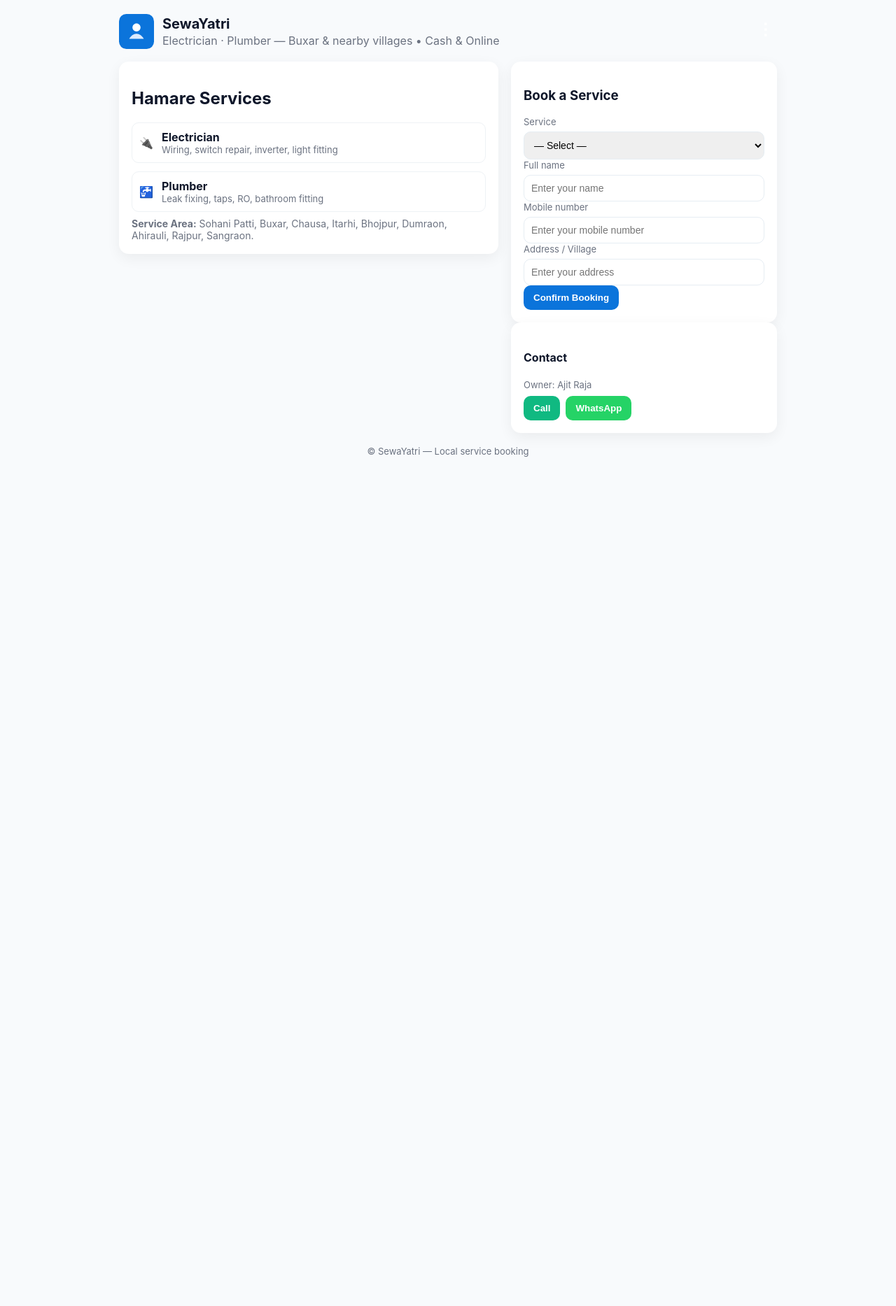
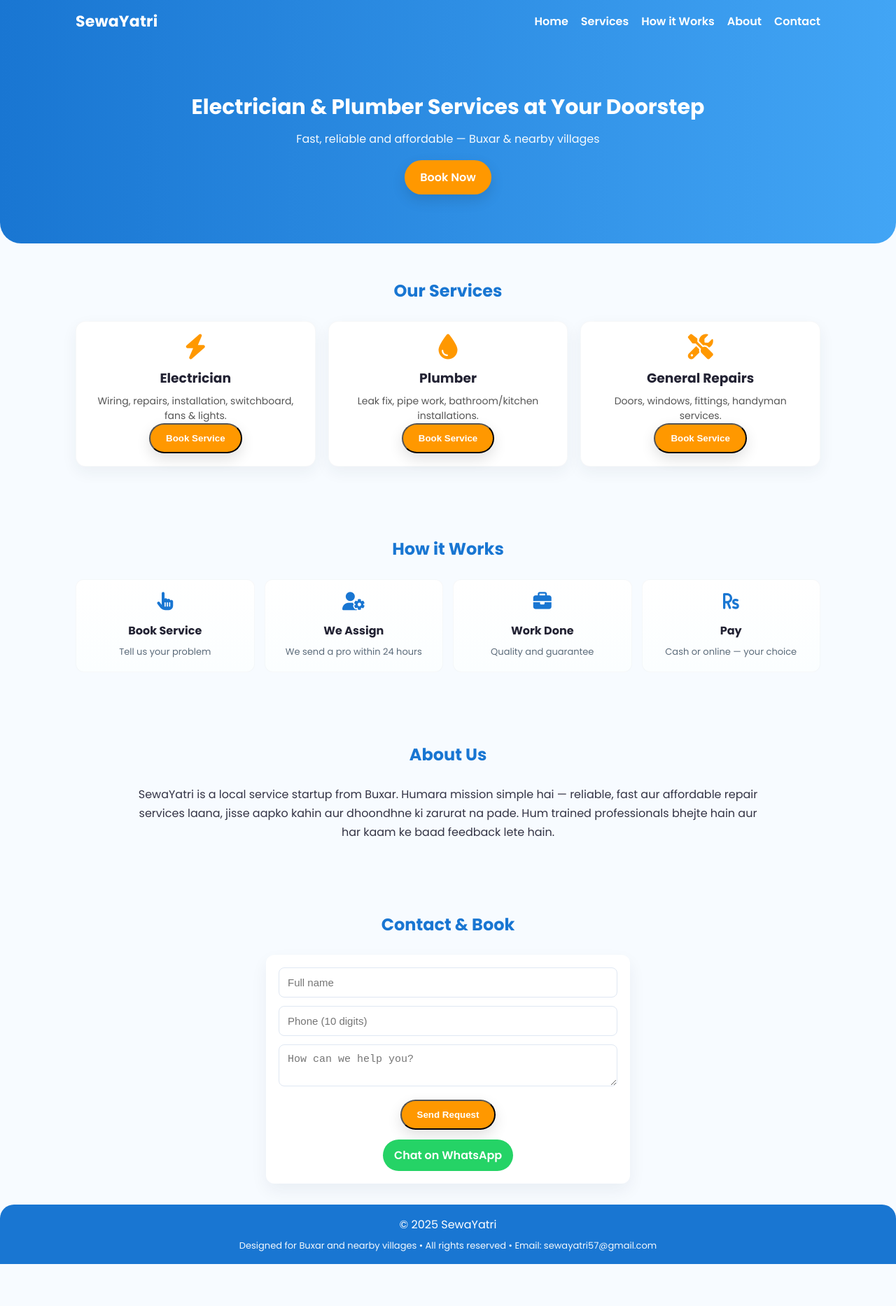
Before and after one commit to Sewayatri/Sewayatri, a plain HTML site: page index.html in a window 1280 px wide. Shown: the whole page at 70% size. Before the commit the page ends 800 px from the top, so only its background shows below. Drawn offline with Linux system fonts and the light colour scheme.

Commit message:
Update index.html

```diff
--- a/index.html
+++ b/index.html
@@ -1,145 +1,191 @@
 <!doctype html>
-<html lang="hi">
+<html lang="en">
 <head>
 <meta charset="utf-8" />
 <meta name="viewport" content="width=device-width,initial-scale=1" />
-
-  <!-- SEO Title -->
-  <title>SewaYatri - Electrician & Plumber Services in Buxar</title>
-
-  <!-- SEO Description & Keywords -->
-  <meta name="description" content="SewaYatri provides electrician and plumber services in Buxar and nearby villages. Book online or call us for quick service. Cash & online payments accepted.">
-  <meta name="keywords" content="SewaYatri, electrician in Buxar, plumber in Buxar, electrician near me, plumber near me, electric repair, plumbing service, Ajit Raja">
-  <meta name="author" content="SewaYatri">
-
-  <!-- Social Media Preview (Open Graph) -->
-  <meta property="og:title" content="SewaYatri - Electrician & Plumber Services in Buxar">
-  <meta property="og:description" content="Book reliable electrician and plumber services in Buxar and nearby villages.">
-  <meta property="og:type" content="website">
-  <meta property="og:url" content="https://sewayatri.github.io/Sewayatri/">
-  <meta property="og:image" content="https://sewayatri.github.io/Sewayatri/logo.png">
-
-  <!-- Canonical URL -->
-  <link rel="canonical" href="https://sewayatri.github.io/Sewayatri/">
-
+<title>SewaYatri - Electrician & Plumber Services</title>
+<link rel="manifest" href="/manifest.json" />
+<meta name="theme-color" content="#1976d2" />
+<link href="https://fonts.googleapis.com/css2?family=Poppins:wght@400;600;700&display=swap" rel="stylesheet">
+<script src="https://kit.fontawesome.com/4b9ba14b0a.js" crossorigin="anonymous"></script>
 <style>
-    :root{
-      --accent:#0b74db;--muted:#6b7280;--card:#ffffff;--bg:#f3f4f6;--radius:14px;
-      font-family: Inter, system-ui, -apple-system, 'Segoe UI', Roboto, 'Noto Sans', 'Helvetica Neue', Arial;
-    }
-    *{box-sizing:border-box}html,body{height:100%;margin:0;background:#f8fafc;color:#0f172a}
-    .container{max-width:980px;margin:0 auto;padding:20px}
-    header{display:flex;gap:16px;align-items:center;justify-content:space-between}
-    .logo{display:flex;align-items:center;gap:12px}
-    .logo svg{width:50px;height:50px}
-    h1{font-size:20px;margin:0}p.lead{margin:2px 0 0;color:var(--muted)}
-    nav{position:relative}
-    .menu-btn{background:none;border:none;font-size:24px;cursor:pointer}
-    .dropdown{display:none;position:absolute;right:0;top:30px;background:var(--card);border-radius:var(--radius);box-shadow:0 4px 12px rgba(0,0,0,0.1);overflow:hidden}
-    .dropdown a{display:block;padding:10px 16px;color:#0f172a;text-decoration:none;font-size:14px}
-    .dropdown a:hover{background:#f3f4f6}
-    .grid{display:grid;grid-template-columns:1fr 380px;gap:18px;margin-top:18px}
-    @media(max-width:880px){.grid{grid-template-columns:1fr}}
-    .card{background:var(--card);border-radius:var(--radius);padding:18px;box-shadow:0 6px 20px rgba(12,15,20,0.06)}
-    .services{display:flex;flex-direction:column;gap:12px}
-    .svc{display:flex;align-items:center;gap:12px;padding:10px;border-radius:10px;border:1px solid #eef2f5}
-    .svc h3{margin:0;font-size:16px}
-    .areas{font-size:14px;color:var(--muted);margin-top:8px}
-    form label{font-size:13px;color:var(--muted);display:block;margin-bottom:6px}
-    input,select,textarea{width:100%;padding:10px;border-radius:10px;border:1px solid #e6edf3;font-size:14px}
-    button{background:var(--accent);color:#fff;border:0;padding:10px 14px;border-radius:10px;font-weight:600;cursor:pointer}
-    .small{font-size:13px;color:var(--muted)}
-    footer{margin-top:18px;text-align:center;color:var(--muted);font-size:13px}
-    .modal-backdrop{position:fixed;inset:0;background:rgba(2,6,23,0.46);display:flex;align-items:center;justify-content:center;opacity:0;pointer-events:none;transition:all .18s}
-    .modal{background:var(--card);padding:18px;border-radius:14px;max-width:480px;width:92%}
-    .modal-backdrop.show{opacity:1;pointer-events:auto}
-    .toast{position:fixed;right:18px;bottom:18px;background:#0b74db;color:#fff;padding:10px 14px;border-radius:10px;display:none}
-    .toast.show{display:block}
+:root{--primary:#1976d2;--primary-2:#42a5f5;--accent:#ff9800;--bg:#f7fbff;--card:#fff;--text:#223;--radius:14px}
+*{box-sizing:border-box;margin:0;padding:0}
+body{font-family:'Poppins',sans-serif;background:var(--bg);color:var(--text);-webkit-font-smoothing:antialiased}
+a{text-decoration:none;color:inherit}
+header{background:linear-gradient(90deg,var(--primary),var(--primary-2));color:white;padding:14px 20px;position:sticky;top:0;z-index:999}
+.container{max-width:1100px;margin:0 auto;padding:0 18px}
+nav{display:flex;align-items:center;justify-content:space-between}
+.logo{font-weight:700;font-size:22px;letter-spacing:0.2px}
+.menu{display:flex;gap:18px;list-style:none}
+.menu a{color:white;font-weight:600}
+.menu-toggle{display:none;font-size:22px;cursor:pointer}
+.hero{padding:70px 0;text-align:center;color:white;background:linear-gradient(90deg,var(--primary),var(--primary-2));border-bottom-left-radius:30px;border-bottom-right-radius:30px}
+.hero h1{font-size:30px;margin-bottom:10px}
+.hero p{opacity:0.95;margin-bottom:18px}
+.btn{display:inline-block;background:var(--accent);color:#fff;padding:12px 22px;border-radius:30px;font-weight:600;box-shadow:0 8px 20px rgba(0,0,0,0.12)}
+.section{padding:50px 0}
+h2{color:var(--primary);text-align:center;margin-bottom:26px;font-size:24px}
+.grid{display:grid;gap:18px;grid-template-columns:repeat(auto-fit,minmax(240px,1fr))}
+.card{background:var(--card);padding:18px;border-radius:var(--radius);box-shadow:0 8px 22px rgba(31,49,68,0.06);text-align:center;border:1px solid rgba(20,30,60,0.03)}
+.card i{font-size:36px;color:var(--accent);margin-bottom:12px}
+.card h3{margin-bottom:8px}
+.card p{font-size:14px;color:#555}
+.steps{display:flex;flex-wrap:wrap;gap:14px;justify-content:center}
+.step{background:linear-gradient(180deg,#fff,#fbfeff);padding:18px;border-radius:12px;min-width:160px;flex:1;text-align:center;border:1px solid rgba(20,30,60,0.03)}
+.step i{font-size:26px;color:var(--primary);margin-bottom:8px}
+.about p{max-width:900px;margin:0 auto;line-height:1.7;color:#334;text-align:center}
+.form{max-width:520px;margin:0 auto;background:var(--card);padding:18px;border-radius:12px;box-shadow:0 10px 24px rgba(20,30,60,0.06)}
+.form input,.form textarea{width:100%;padding:12px;border-radius:8px;border:1px solid #dfe7f3;margin-bottom:12px;font-size:15px}
+.muted{font-size:13px;color:#5b6b7a;text-align:center;margin-top:8px}
+.whatsapp{display:flex;justify-content:center;margin-top:12px}
+.whatsapp a{background:#25D366;color:#fff;padding:10px 16px;border-radius:25px;font-weight:600}
+footer{background:var(--primary);color:white;padding:16px;text-align:center;border-top-left-radius:20px;border-top-right-radius:20px;margin-top:30px}
+@media(max-width:820px){.hero h1{font-size:26px}.menu{display:none}.menu-toggle{display:block;color:white}}
 </style>
 </head>
 <body>
+<header>
 <div class="container">
-    <header>
-      <div class="logo">
-        <svg viewBox="0 0 48 48" fill="none" xmlns="http://www.w3.org/2000/svg"><rect width="48" height="48" rx="10" fill="#0b74db"/><path d="M24 13c3 0 5.5 2.5 5.5 5.5S27 24 24 24s-5.5-2.5-5.5-5.5S21 13 24 13z" fill="#fff"/><path d="M14 34c2-4 6-7 10-7s8 3 10 7H14z" fill="#dbeafe"/></svg>
-        <div>
-          <h1>SewaYatri</h1>
-          <p class="lead">Electrician · Plumber — Buxar & nearby villages • Cash & Online</p>
+<nav>
+<div class="logo">SewaYatri</div>
+<ul class="menu" id="menu">
+<li><a href="#home">Home</a></li>
+<li><a href="#services">Services</a></li>
+<li><a href="#how">How it Works</a></li>
+<li><a href="#about">About</a></li>
+<li><a href="#contact">Contact</a></li>
+</ul>
+<div class="menu-toggle" id="menuToggle"><i class="fas fa-bars"></i></div>
+</nav>
 </div>
-      </div>
-      <nav>
-        <button class="menu-btn" onclick="toggleMenu()">⋮</button>
-        <div class="dropdown" id="dropdownMenu">
-          <a href="#customer-login">Customer Login</a>
-          <a href="#service-provider-login">Service Provider Login</a>
-          <a href="#about">About</a>
-          <a href="#support">Support</a>
-        </div>
-      </nav>
 </header>
 
-    <main class="grid">
-      <section>
-        <div class="card">
-          <h2>Hamare Services</h2>
-          <div class="services">
-            <div class="svc">🔌 <div><h3>Electrician</h3><div class="small">Wiring, switch repair, inverter, light fitting</div></div></div>
-            <div class="svc">🚰 <div><h3>Plumber</h3><div class="small">Leak fixing, taps, RO, bathroom fitting</div></div></div>
-          </div>
-          <div class="areas"><strong>Service Area:</strong> Sohani Patti, Buxar, Chausa, Itarhi, Bhojpur, Dumraon, Ahirauli, Rajpur, Sangraon.</div>
+<section id="home" class="hero">
+<div class="container">
+<h1>Electrician & Plumber Services at Your Doorstep</h1>
+<p>Fast, reliable and affordable — Buxar & nearby villages</p>
+<a href="#services" class="btn">Book Now</a>
 </div>
 </section>
 
-      <aside>
-        <div class="card">
-          <h3>Book a Service</h3>
-          <form id="bookingForm" onsubmit="sendToWhatsApp(event)">
-            <label>Service</label>
-            <select id="serviceType" required>
-              <option value="">— Select —</option>
-              <option value="Electrician">Electrician</option>
-              <option value="Plumber">Plumber</option>
-            </select>
-            <label>Full name</label>
-            <input id="name" placeholder="Enter your name" autocomplete="off" required />
-            <label>Mobile number</label>
-            <input id="phone" placeholder="Enter your mobile number" pattern="[0-9]{10,13}" autocomplete="off" required />
-            <label>Address / Village</label>
-            <input id="address" placeholder="Enter your address" autocomplete="off" required />
-            <button type="submit">Confirm Booking</button>
-          </form>
-        </div>
-        <div class="card">
-          <h4>Contact</h4>
-          <div class="small">Owner: Ajit Raja</div>
-          <div style="margin-top:8px;display:flex;gap:8px">
-            <a href="tel:+917667122857"><button style="background:#10b981">Call</button></a>
-            <a href="https://wa.me/917667122857" target="_blank"><button style="background:#25D366">WhatsApp</button></a>
+<section id="services" class="section">
+<div class="container">
+<h2>Our Services</h2>
+<div class="grid">
+<div class="card"><i class="fas fa-bolt"></i><h3>Electrician</h3><p>Wiring, repairs, installation, switchboard, fans & lights.</p><button class="btn" onclick="openBooking('Electrician')">Book Service</button></div>
+<div class="card"><i class="fas fa-tint"></i><h3>Plumber</h3><p>Leak fix, pipe work, bathroom/kitchen installations.</p><button class="btn" onclick="openBooking('Plumber')">Book Service</button></div>
+<div class="card"><i class="fas fa-tools"></i><h3>General Repairs</h3><p>Doors, windows, fittings, handyman services.</p><button class="btn" onclick="openBooking('General Repairs')">Book Service</button></div>
 </div>
 </div>
-      </aside>
-    </main>
+</section>
 
-    <footer>© SewaYatri — Local service booking</footer>
+<section id="how" class="section" style="background:transparent">
+<div class="container">
+<h2>How it Works</h2>
+<div class="steps">
+<div class="step"><i class="fas fa-hand-pointer"></i><div style="font-weight:700;margin:8px 0;">Book Service</div><div class="muted">Tell us your problem</div></div>
+<div class="step"><i class="fas fa-user-cog"></i><div style="font-weight:700;margin:8px 0;">We Assign</div><div class="muted">We send a pro within 24 hours</div></div>
+<div class="step"><i class="fas fa-briefcase"></i><div style="font-weight:700;margin:8px 0;">Work Done</div><div class="muted">Quality and guarantee</div></div>
+<div class="step"><i class="fas fa-rupee-sign"></i><div style="font-weight:700;margin:8px 0;">Pay</div><div class="muted">Cash or online — your choice</div></div>
+</div>
+</div>
+</section>
+
+<section id="about" class="section">
+<div class="container">
+<h2>About Us</h2>
+<div class="about">
+<p>SewaYatri is a local service startup from Buxar. Humara mission simple hai — reliable, fast aur affordable repair services laana, jisse aapko kahin aur dhoondhne ki zarurat na pade. Hum trained professionals bhejte hain aur har kaam ke baad feedback lete hain.</p>
+</div>
+</div>
+</section>
+
+<section id="contact" class="section" style="padding-bottom:60px">
+<div class="container">
+<h2>Contact & Book</h2>
+
+<!-- Booking Modal -->
+<div id="bookingModal" style="display:none;position:fixed;inset:0;background:rgba(0,0,0,0.45);align-items:center;justify-content:center;z-index:9999">
+<div style="background:white;border-radius:12px;padding:18px;max-width:420px;width:92%;box-shadow:0 20px 40px rgba(0,0,0,0.3)">
+<h3 id="bookingTitle" style="margin-bottom:8px">Book Service</h3>
+<form id="bookingForm">
+<input type="text" id="bk_name" placeholder="Your name" required />
+<input type="tel" id="bk_phone" placeholder="Phone (10 digits)" required />
+<input type="text" id="bk_service" readonly />
+<textarea id="bk_address" placeholder="Address / Short description" style="min-height:90px" required></textarea>
+<div style="display:flex;gap:10px;margin-top:8px;justify-content:flex-end">
+<button type="button" onclick="closeBooking()" style="background:#eee;padding:10px 14px;border-radius:8px">Cancel</button>
+<button type="submit" class="btn">Send Request</button>
+</div>
+</form>
+<div style="font-size:13px;color:#666;margin-top:8px">Aapko aur hamare team ko confirmation message milega. Hum 24 hours ke andar contact karenge.</div>
+</div>
 </div>
 
+<div class="form" style="margin-top:18px">
+<form id="contactForm">
+<input id="name" type="text" placeholder="Full name" required />
+<input id="phone" type="tel" placeholder="Phone (10 digits)" required />
+<textarea id="message" placeholder="How can we help you?" required></textarea>
+<div style="text-align:center">
+<button type="submit" class="btn">Send Request</button>
+</div>
+</form>
+
+<div class="whatsapp" style="margin-top:14px">
+<a id="waLink" href="https://wa.me/917667122857?text=Hello%20SewaYatri%20I%20need%20service" target="_blank">Chat on WhatsApp</a>
+</div>
+</div>
+</div>
+
+<footer>
+<div class="container">
+<div style="display:flex;flex-direction:column;gap:8px;align-items:center">
+<div>&copy; <span id="yr"></span> SewaYatri</div>
+<div style="font-size:13px;opacity:0.95">Designed for Buxar and nearby villages • All rights reserved • Email: sewayatri57@gmail.com</div>
+</div>
+</div>
+</footer>
+
 <script>
-    function toggleMenu(){
-      document.getElementById('dropdownMenu').style.display =
-        document.getElementById('dropdownMenu').style.display==='block'?'none':'block';
+document.getElementById('yr').innerText = new Date().getFullYear();
+const menuToggle = document.getElementById('menuToggle');
+const menu = document.getElementById('menu');
+menuToggle && menuToggle.addEventListener('click', ()=> {
+menu.classList.toggle('open');
+if(menu.style.display==='flex')menu.style.display='none'; else menu.style.display='flex';menu.style.flexDirection='column';menu.style.background='transparent';
+});
+function openBooking(service){
+document.getElementById('bk_service').value=service;
+document.getElementById('bookingTitle').innerText="Book: "+service;
+document.getElementById('bookingModal').style.display='flex';
+window.scrollTo({top:0,behavior:'smooth'});
 }
-
-    function sendToWhatsApp(e) {
+function closeBooking(){
+document.getElementById('bookingModal').style.display='none';
+document.getElementById('bookingForm').reset();
+}
+document.getElementById('bookingForm').addEventListener('submit', function(e){
 e.preventDefault();
-      let service = document.getElementById("serviceType").value;
-      let name = document.getElementById("name").value;
-      let mobile = document.getElementById("phone").value;
-      let address = document.getElementById("address").value;
-
-      let message = `Hello SewaYatri,%0AI want to book a service.%0AService: ${service}%0AName: ${name}%0AMobile: ${mobile}%0AAddress: ${address}`;
-      let url = `https://wa.me/917667122857?text=${message}`;
-      window.open(url, '_blank').focus();
-    }
+const name=document.getElementById('bk_name').value.trim();
+const phone=document.getElementById('bk_phone').value.trim();
+const service=document.getElementById('bk_service').value.trim();
+const address=document.getElementById('bk_address').value.trim();
+alert("Thanks "+name+"! Your booking for "+service+" is received. Our team will contact you within 24 hours.");
+window.open("https://wa.me/"+phone.replace(/\D/g,'')+"?text="+encodeURIComponent("Thanks for booking "+service+" with SewaYatri. Our team will contact you within 24 hours."),"_blank");
+closeBooking();
+});
+document.getElementById('contactForm').addEventListener('submit',function(e){
+e.preventDefault();
+const name=document.getElementById('name').value.trim();
+const phone=document.getElementById('phone').value.trim();
+const message=document.getElementById('message').value.trim();
+alert("Thanks "+name+"! Your message is received. Our team will contact you within 24 hours.");
+window.open("https://wa.me/"+phone.replace(/\D/g,'')+"?text="+encodeURIComponent("Thanks "+name+"! We received your message. Our team will contact you within 24 hours."),"_blank");
+document.getElementById('contactForm').reset();
+});
+if('serviceWorker' in navigator){window.addEventListener('load',function(){navigator.serviceWorker.register('/service-worker.js').then(()=>{console.log('SW registered');}).catch(err=>console.log('SW register failed',err));})}
 </script>
 </body>
 </html>
```
Lines whose indentation alone changed are shown as unchanged.
